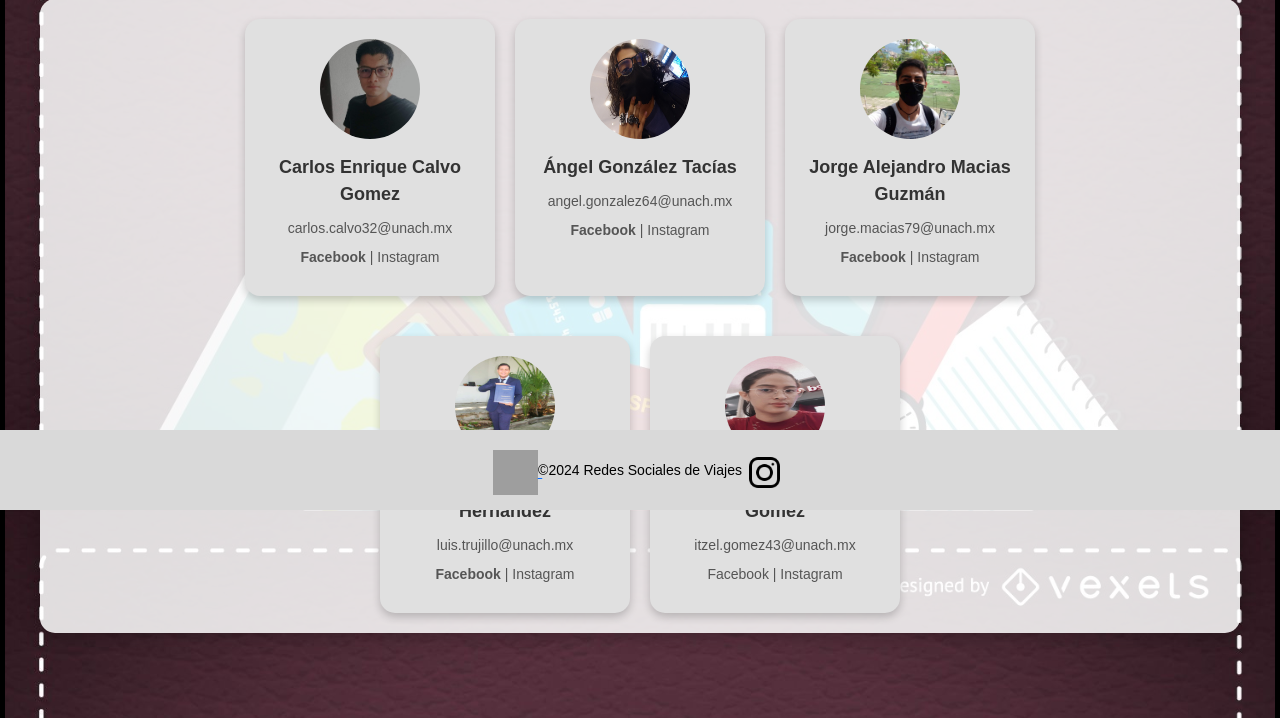
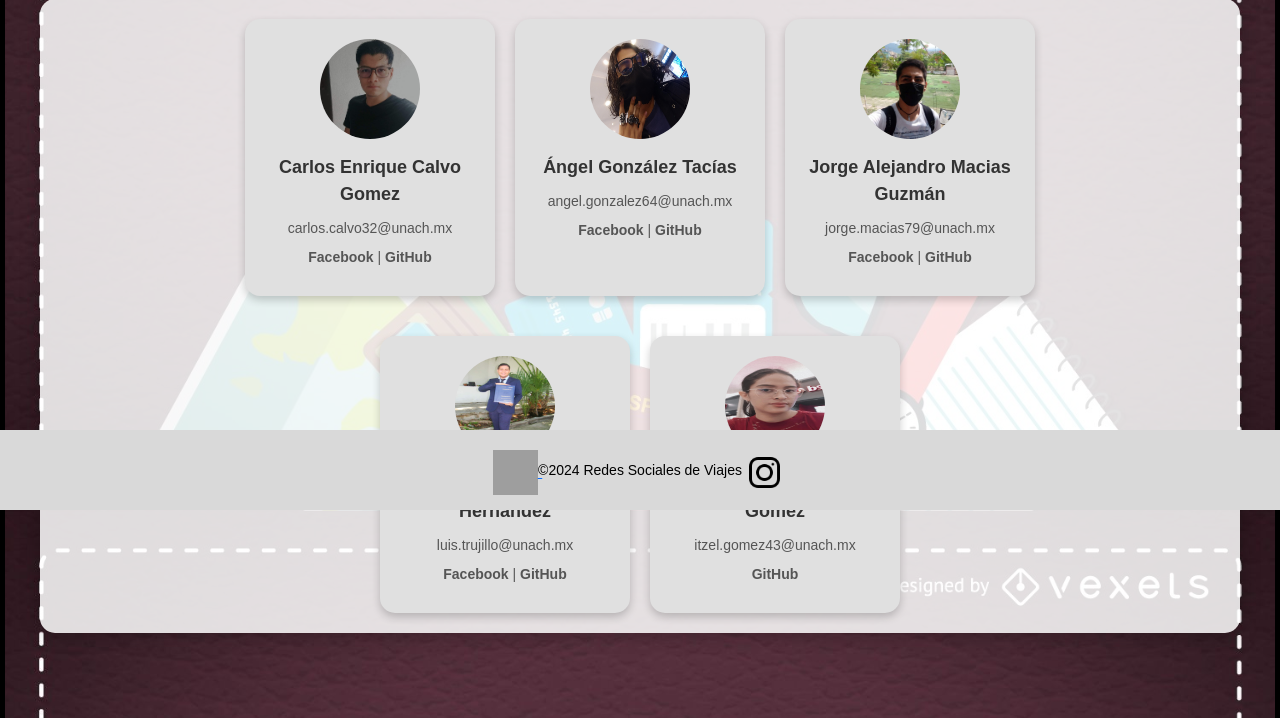
Before and after one commit to senor-coco/proyectoweb, a PHP site: the page made by vista/conocenos/conocenos.php in a window 1280 px wide. Shown: the part 290-1008 px from the top of the page. Run offline with PHP 8.4, Linux system fonts and the light colour scheme; the template is opened without the code that fills it, so the values that code supplies are empty; grey boxes are pictures that could not be loaded.

Commit message:
githut conocenos

```diff
--- a/vista/conocenos/conocenos.php
+++ b/vista/conocenos/conocenos.php
@@ -103,7 +103,6 @@ require_once('vista/layout/header.php');
     </style>
 </head>
 <body>
-
     <div class="profile-container">
         <!-- Tarjetas de perfil para cada miembro -->
         <div class="profile-card">
@@ -112,7 +111,7 @@ require_once('vista/layout/header.php');
             <div class="profile-email">carlos.calvo32@unach.mx</div>
             <div class="profile-socials">
                 <a href="https://www.facebook.com/profile.php?id=100087899752577&mibextid=ZbWKwL" target="_blank">Facebook</a> |
-                Instagram
+                <a href="https://github.com/CarlosCalvo07" target="_blank">GitHub</a>
             </div>
         </div>
 
@@ -122,7 +121,7 @@ require_once('vista/layout/header.php');
             <div class="profile-email">angel.gonzalez64@unach.mx</div>
             <div class="profile-socials">
                 <a href="https://www.facebook.com/p/%C3%81ngel-gonzalez-100058786625706/?mibextid=ZbWKwL" target="_blank">Facebook</a> |
-                Instagram
+                <a href="https://github.com/senor-coco" target="_blank">GitHub</a>
             </div>
         </div>
 
@@ -132,19 +131,20 @@ require_once('vista/layout/header.php');
             <div class="profile-email">jorge.macias79@unach.mx</div>
             <div class="profile-socials">
                 <a href="https://www.facebook.com/jorgealejandro.maciasguzman.9?mibextid=ZbWKwL" target="_blank">Facebook</a> |
-                Instagram
+                <a href="https://github.com/jorge-alejandroo" target="_blank">GitHub</a>
             </div>
         </div>
 
         <!-- Perfiles movidos hacia abajo -->
         <div style="flex-basis: 100%; height: 0;"></div> <!-- Línea para romper la fila -->
+
         <div class="profile-card">
             <img src="vista/imagenes/jpg/antonio.jpeg" alt="Luis Antonio Trujillo Hernandez" class="profile-image">
             <div class="profile-name">Luis Antonio Trujillo Hernandez</div>
             <div class="profile-email">luis.trujillo@unach.mx</div>
             <div class="profile-socials">
                 <a href="https://www.facebook.com/profile.php?id=100072249008527&mibextid=ZbWKwL" target="_blank">Facebook</a> |
-                Instagram
+                <a href="https://github.com/Beowulf-Lab" target="_blank">GitHub</a>
             </div>
         </div>
 
@@ -153,11 +153,10 @@ require_once('vista/layout/header.php');
             <div class="profile-name">Itzel Guadalupe Jimenez Gomez</div>
             <div class="profile-email">itzel.gomez43@unach.mx</div>
             <div class="profile-socials">
-                Facebook | Instagram
+                <a href="https://github.com/ItzelJimenez21" target="_blank">GitHub</a>
             </div>
         </div>
     </div>
-
 </body>
 </html>
 <?php
```
